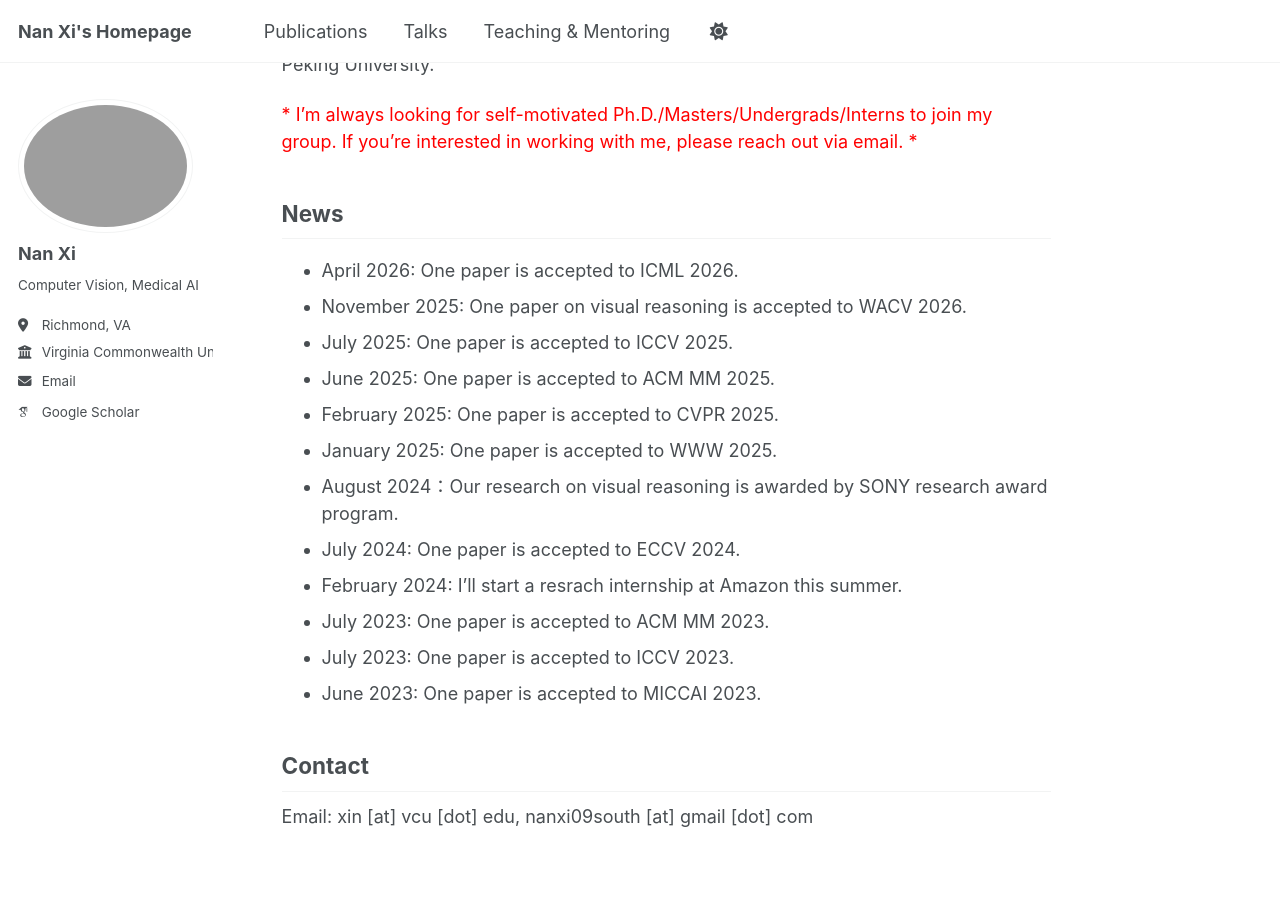
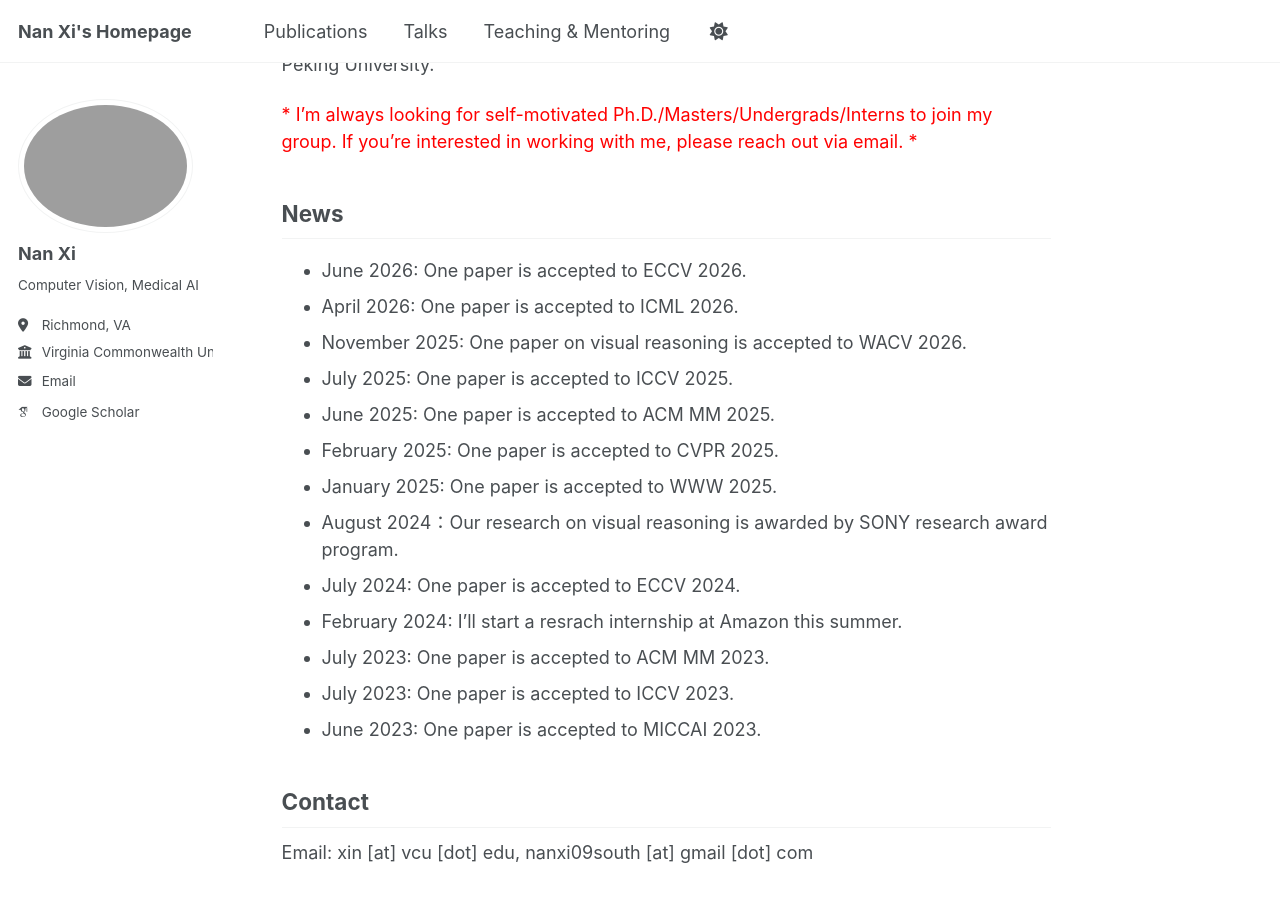
Before and after one commit to southnx/southnx.github.io, a Jekyll site: the page built from _pages/about.md, in a window 1280 px wide and 900 px high, scrolled down 669 px. Built offline with Jekyll 4.4.1, drawn with Linux system fonts in a browser that asks for light colours; some web fonts are replaced; a script that is not in the unit is left out.

Commit message:
Update about.md

```diff
--- a/_pages/about.md
+++ b/_pages/about.md
@@ -22,6 +22,7 @@ I obtained Ph.D. in Computer Science and Engineering at University at Buffalo (U
 
 ## News
 
+- June 2026: One paper is accepted to ECCV 2026.
 - April 2026: One paper is accepted to ICML 2026.
 - November 2025: One paper on visual reasoning is accepted to WACV 2026.
 - July 2025: One paper is accepted to ICCV 2025.
```
